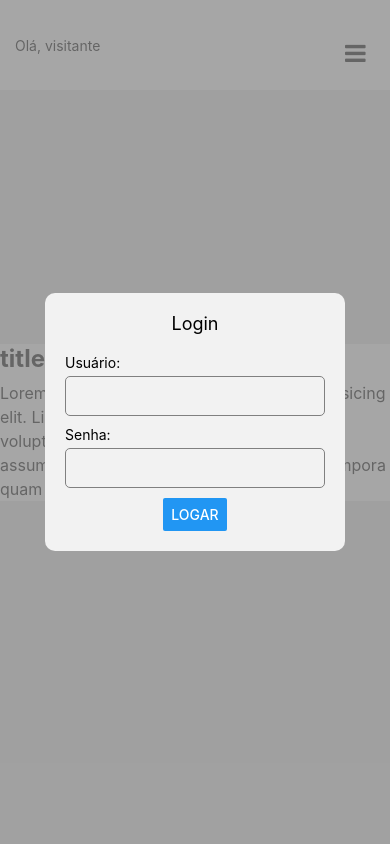
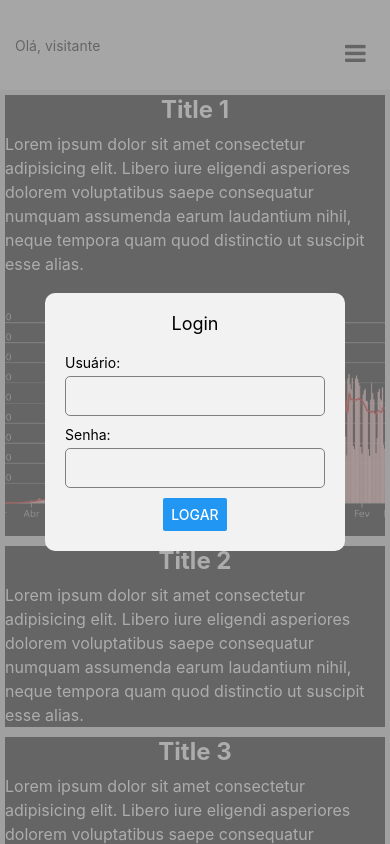
Before and after one commit to Arthurmendescouto/restic_epidemia, a React Native app: screen /Home in a window 390 px wide. Built offline with nearby package versions, Linux system fonts and the light colour scheme.

Commit message:
feature:img

```diff
--- a/App.tsx
+++ b/App.tsx
@@ -143,8 +143,8 @@ const App = () => {
 const styles = StyleSheet.create({
   container: {
     flex: 1,
-    justifyContent: 'center',
-    alignItems: 'center',
+    flexDirection:'column-reverse',
+    justifyContent:'flex-end',
     backgroundColor: '#d4d4d4',
   },
   title: {
--- a/app.json
+++ b/app.json
@@ -22,6 +22,9 @@
     },
     "web": {
       "favicon": "./assets/favicon.png"
-    }
+    },
+    "plugins": [
+      "expo-font"
+    ]
   }
 }
--- a/package.json
+++ b/package.json
@@ -24,7 +24,8 @@
     "react-native-vector-icons": "^10.2.0",
     "react-native-web": "~0.19.13",
     "styled-components": "^6.1.13",
-    "yup": "^1.4.0"
+    "yup": "^1.4.0",
+    "expo-font": "~13.0.1"
   },
   "devDependencies": {
     "@babel/core": "^7.25.2",
--- a/src/components/header/styles.ts
+++ b/src/components/header/styles.ts
@@ -11,7 +11,7 @@ const { width } = Dimensions.get('window');  // Pega a largura da tela
 const hamburgerWidth = width * 0.5;  // 30% da largura da tela
 
 export const Container = styled.View`
-  position: absolute;
+
   top: 0;
   width: 100%;
 `;
--- a/src/components/main/index.tsx
+++ b/src/components/main/index.tsx
@@ -1,7 +1,6 @@
 import React from 'react';
-import { View, Text, Button } from 'react-native';
+import { View, Text, Button, Image, ScrollView } from 'react-native';
 import { NavigationProp } from '@react-navigation/native';
-import styled from 'styled-components';
 import { styles } from './styles';
 
 type MainProps = {
@@ -10,16 +9,32 @@ type MainProps = {
 
 const Main: React.FC<MainProps> = ({ navigation }) => {
   return (
-    <View style={styles.container}>
+    <ScrollView style={styles.container}>
       <View style={styles.section}>
-      <Text style={styles.title}>title</Text>
-      <Text style={styles.text}>Lorem ipsum dolor sit amet consectetur adipisicing elit. Libero iure eligendi asperiores dolorem voluptatibus saepe consequatur numquam assumenda earum laudantium nihil, neque tempora quam quod distinctio ut suscipit esse alias.</Text>
+        <Text style={styles.title}>Title 1</Text>
+        <Text style={styles.text}>
+          Lorem ipsum dolor sit amet consectetur adipisicing elit. Libero iure eligendi asperiores dolorem voluptatibus saepe consequatur numquam assumenda earum laudantium nihil, neque tempora quam quod distinctio ut suscipit esse alias.
+        </Text>
+        <Image
+          source={require('../../assets/img/graficoCovid.png')}
+          style={styles.image}
+        />
       </View>
 
+      <View style={styles.section}>
+        <Text style={styles.title}>Title 2</Text>
+        <Text style={styles.text}>
+          Lorem ipsum dolor sit amet consectetur adipisicing elit. Libero iure eligendi asperiores dolorem voluptatibus saepe consequatur numquam assumenda earum laudantium nihil, neque tempora quam quod distinctio ut suscipit esse alias.
+        </Text>
+      </View>
 
-    </View>
-
-
+      <View style={styles.section}>
+        <Text style={styles.title}>Title 3</Text>
+        <Text style={styles.text}>
+          Lorem ipsum dolor sit amet consectetur adipisicing elit. Libero iure eligendi asperiores dolorem voluptatibus saepe consequatur numquam assumenda earum laudantium nihil, neque tempora quam quod distinctio ut suscipit esse alias.
+        </Text>
+      </View>
+    </ScrollView>
   );
 };
 
--- a/src/components/main/styles.ts
+++ b/src/components/main/styles.ts
@@ -9,16 +9,26 @@ export const styles = StyleSheet.create({
 
     },
     section:{
-      backgroundColor:'#ececec'
+      backgroundColor:'black',
+      flexDirection:'column',
+      alignItems:'center',
+      margin:5,
     },
     title:{
       fontSize: 24,
     fontWeight: 'bold',
     marginBottom: 8,
+    color:'#fff',
     },
     text:{
       fontSize: 16,
-    color: '#000',
+    color: '#fff',
     lineHeight: 24,
     },
+    image:{
+      width: '100%',
+      height: 250,
+
+      marginBottom: 10,
+    },
   });
```
Also changed, not shown: src/screens/HomeScreen.js (deleted, +0 -12 lines), src/screens/Profile.js (deleted, +0 -12 lines), src/assets/img/graficoCovid.png (added), 1 other file (tests, documents, lock files or other folders).
